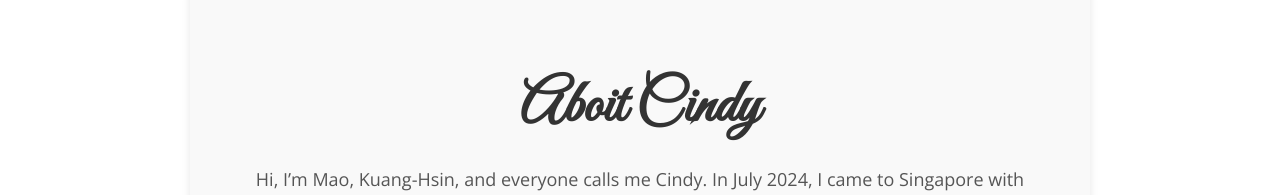
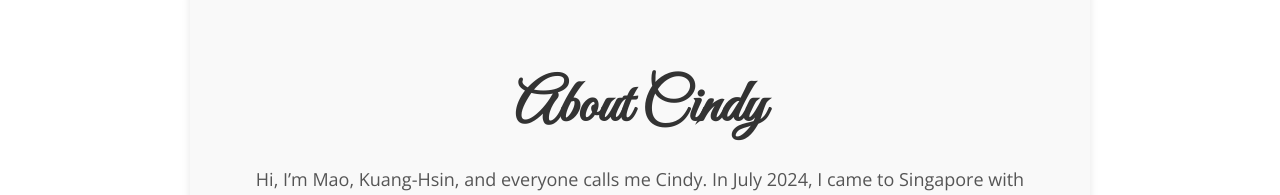
Before and after one commit to MaoKuangHsin/MaoKuangHsin.github.io, a plain HTML site: page about.html in a window 1280 px wide. Shown: the part 122-317 px from the top of the page. Drawn offline with nearby package versions, Linux system fonts and the light colour scheme.

Commit message:
Update about.html

```diff
--- a/about.html
+++ b/about.html
@@ -20,7 +20,7 @@
   </nav>
 
   <div class="content">
-    <h1>Aboit  Cindy</h1>
+    <h1>About  Cindy</h1>
     <p>Hi, I’m Mao, Kuang-Hsin, and everyone calls me Cindy. In July 2024, I came to Singapore with two suitcases and a dream.</p>
 
     <p>The road has never been easy. Every day, I choose to keep moving forward.</p>
```
